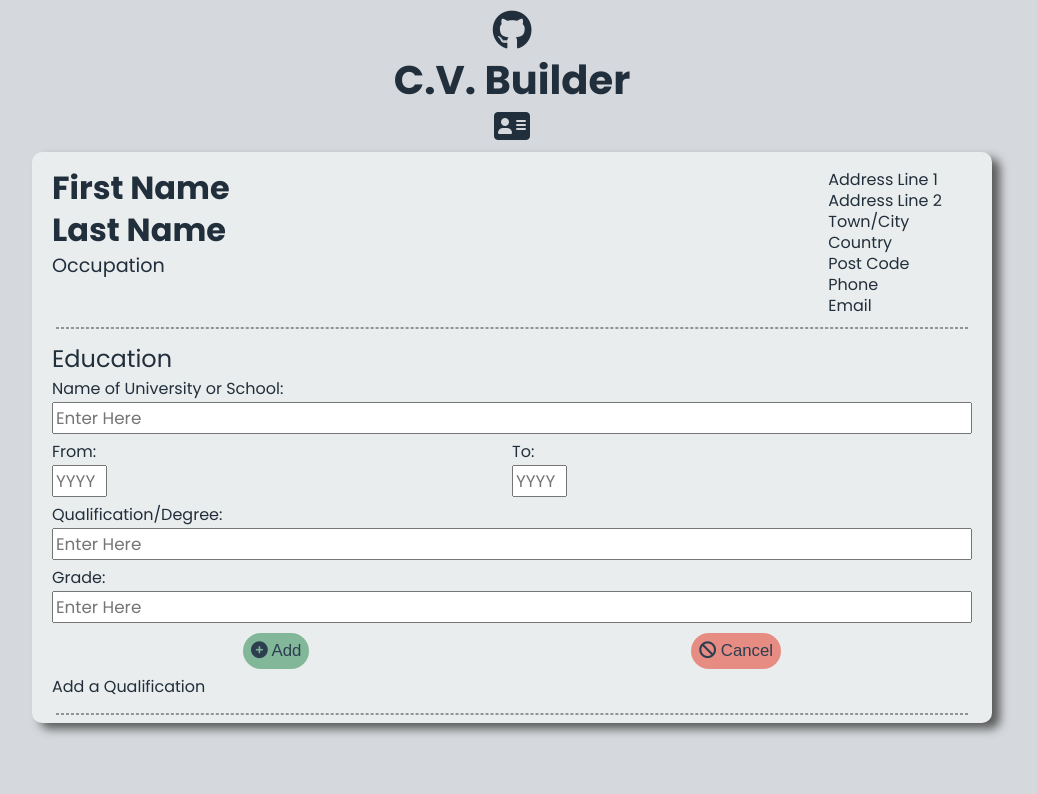
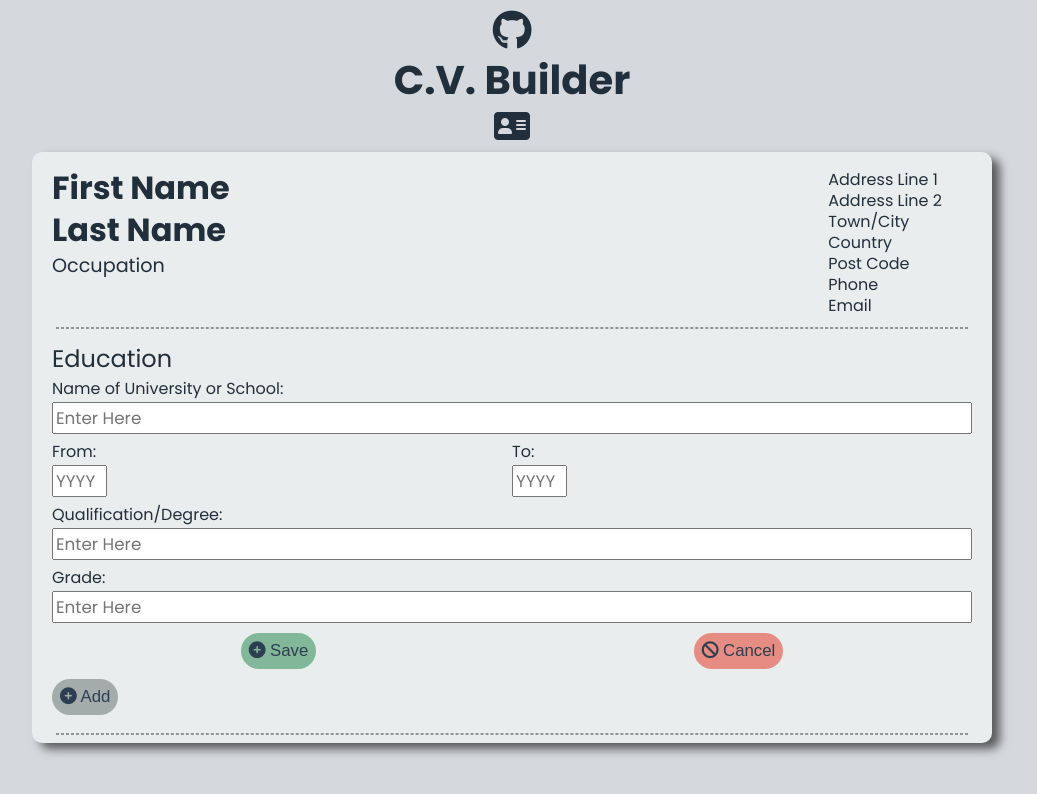
Before and after one commit to beast88/cv-builder, a React (Create React App) app: page / in a window 1280 px wide. Shown: the top 794 px of the page, without its empty margins (128-1165 px from the left). Built offline with nearby package versions, Linux system fonts and the light colour scheme.

Commit message:
Markup and styling changes

```diff
--- a/public/styles.css
+++ b/public/styles.css
@@ -148,11 +148,13 @@ main {
 	justify-content: space-around;
 }
 
-.form-control.buttons button {
+button {
 	padding: 8px;
 	font-size: 1.05rem;
 	border-radius: 20px;
 	color: #2C3E50;
+	background: rgba(97, 106, 107, 0.5);
+	border: rgba(97, 106, 107, 0.5);
 }
 
 button.submit {
--- a/src/Components/Education.js
+++ b/src/Components/Education.js
@@ -67,13 +67,13 @@ class Education extends Component{
 					</div>
 
 					<div className="form-control buttons">
-						<button className="submit"><i className="fa fa-plus-circle"></i> Add</button>
+						<button className="submit"><i className="fa fa-plus-circle"></i> Save</button>
 						<button className="cancel"><i className="fa fa-ban"></i> Cancel</button>
 					</div>
 
 				</form>
 
-				<p>Add a Qualification</p>
+				<button className="add-item"><i className="fa fa-plus-circle"></i> Add</button>
 			</div>
 		)
 	}
```
Also changed, not shown: 1 other file (tests, documents, lock files or other folders).
